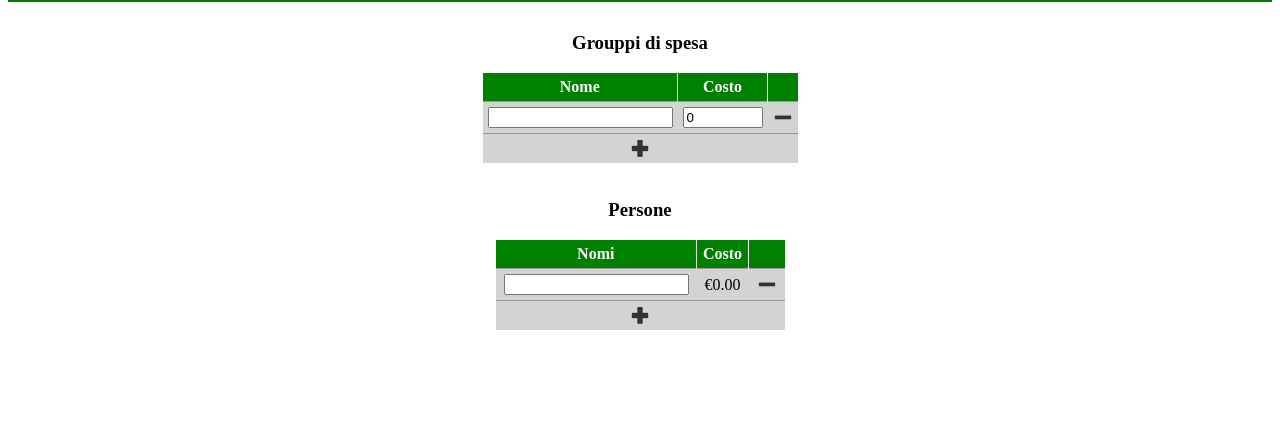
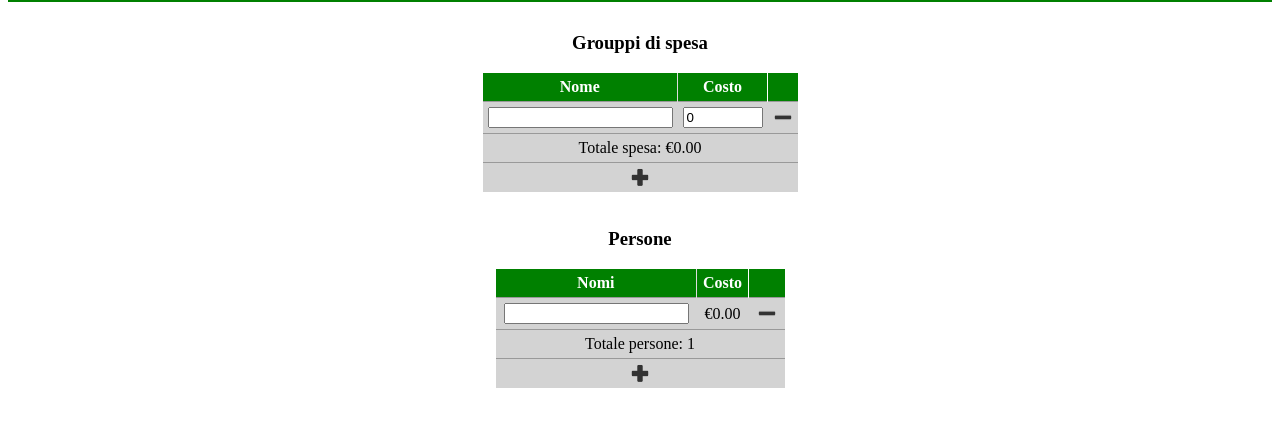
Before and after one commit to sfcoding/partyBuying, a website: page index.html in a window 1280 px wide. Shown: the part 66-492 px from the top of the page. Drawn offline with Linux system fonts and the light colour scheme.

Commit message:
fix #2 and enchant #3, but graphics of total have to be inproved in next version

```diff
--- a/css/style.css
+++ b/css/style.css
@@ -36,7 +36,7 @@ td,tr,th{
   padding: 5px;
 }
 
-.persone td{
+.persone td, .gruppi td{
   text-align:center;
 }
 
--- a/index.html
+++ b/index.html
@@ -28,6 +28,9 @@
           </td>
         </tr>
         <tr>
+          <td colspan="3">Totale spesa: {{ total | currency:'&euro;' }}</td>
+        </tr>
+        <tr>
           <td colspan="3" class="icon">
             <img ng-src="./img/plus1.png" ng-click="addGroup()"/>
           </td>
@@ -56,6 +59,9 @@
             </td>
         </tr>
         <tr>
+          <td colspan="200">Totale persone: {{ people.length }}</td>
+        </tr>
+        <tr>
           <td colspan="200", class="icon">
             <img ng-src="./img/plus1.png" ng-click="addPerson()"></img>
           </td>
--- a/main.js
+++ b/main.js
@@ -1,6 +1,7 @@
 function groupController($scope){
   $scope.group = [];
   $scope.people = [];
+  $scope.total = 0;
 
 
   $scope.addGroup = function () {
@@ -36,6 +37,7 @@ function groupController($scope){
     var i=0;
     var group = $scope.group;
     var people = $scope.people;
+    $scope.total = 0;
     for(var kg in group){
       var tmp = 0;
       for(var kp in people){
@@ -45,6 +47,7 @@ function groupController($scope){
         }
       }
       group[kg].each = group[kg].price / tmp;
+      $scope.total+=group[kg].price;
       console.log(group[kg].each);
       i++;
     }
```
